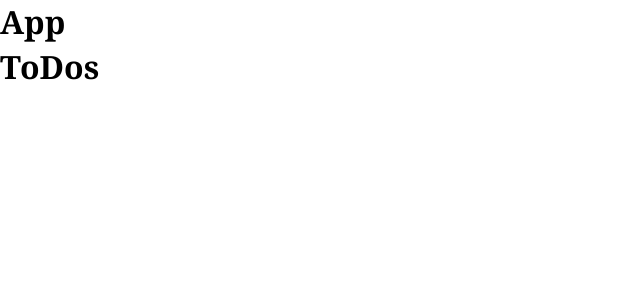
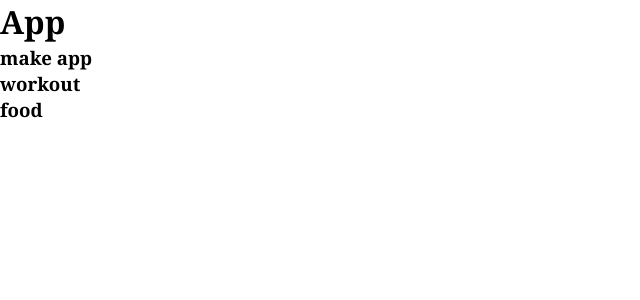
Before and after one commit to JOadelic/to-do, a React (Create React App) app: page / in a window 1280 px wide. Shown: the top 300 px of the page, without its empty margins (0-640 px from the left). Built offline with nearby package versions, Linux system fonts and the light colour scheme.

Commit message:
renders todo list

```diff
--- a/src/App.js
+++ b/src/App.js
@@ -3,15 +3,25 @@ import './App.css';
 import ToDos from './components/ToDos.js';
 
 export default function App() {
-  const [toDos, setToDos] = useState([
-    {title: "make app",
+  const [todos, setToDos] = useState([
+    {id: 1,
+     title: "make app",
      description: "take home project",
-     status: "pending"}])
+     status: "pending"},
+     {id: 2,
+      title: "workout",
+      description: "go for a run",
+      status: "pending"},
+     {id: 3,
+       title: "food",
+       description: "make dinner",
+       status: "pending"}
+    ])
 
   return (
     <div className="App">
       <h1>App</h1>
-      <ToDos toDos={toDos}/>
+      <ToDos todos={todos}/>
     </div>
   );
 }
--- a/src/components/ToDos.js
+++ b/src/components/ToDos.js
@@ -2,9 +2,10 @@ import React from 'react';
 
 export default function ToDos(props) {
   console.log('these are the props',props)
+  console.log('todos', props.todos)
   return (
     <div>
-      <h1>ToDos</h1>
+     {props.todos.map(todo => <h3>{todo.title}</h3>)}
     </div>
   )
 }
```
